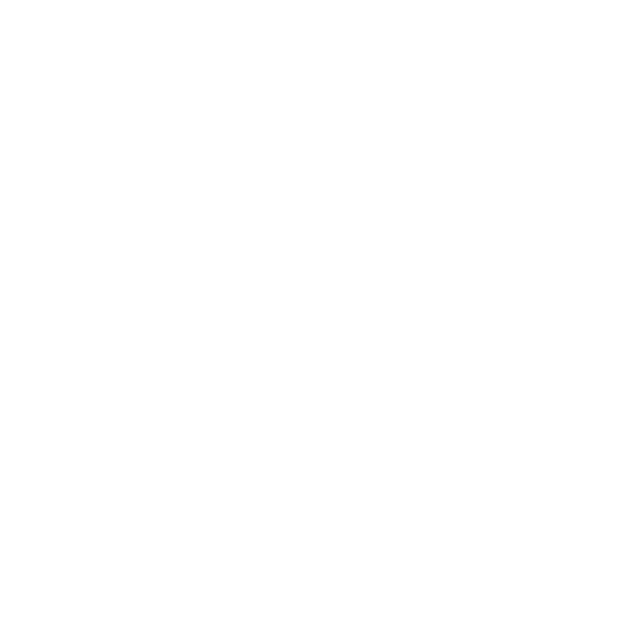
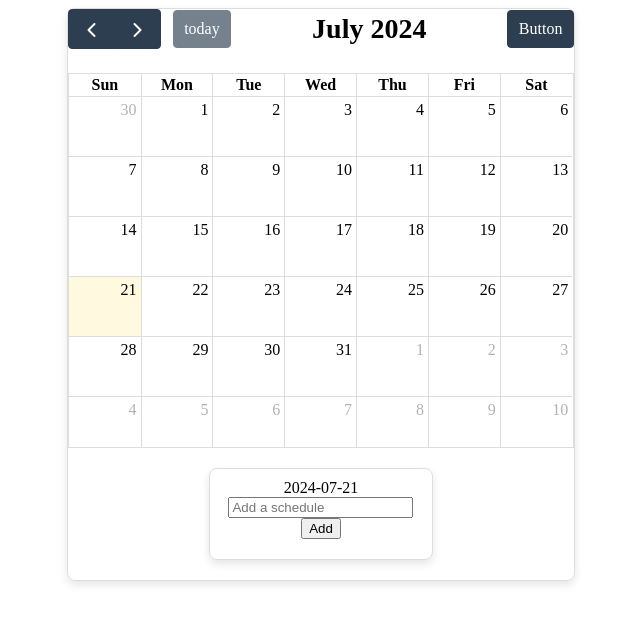
Before and after one commit to Likelion-YeungNam-Univ/12th-holing-web, a React (Create React App) app: page / in a window 1280 px wide. Shown: the top 624 px of the page, without its empty margins (319-959 px from the left). Built offline with nearby package versions, Linux system fonts and the light colour scheme.

Commit message:
feat: 기본 캘린더, 팝업창 구현

```diff
--- a/package.json
+++ b/package.json
@@ -3,11 +3,16 @@
   "version": "0.1.0",
   "private": true,
   "dependencies": {
+    "@fullcalendar/daygrid": "^6.1.15",
+    "@fullcalendar/interaction": "^6.1.15",
+    "@fullcalendar/react": "^6.1.15",
     "@testing-library/jest-dom": "^5.17.0",
     "@testing-library/react": "^13.4.0",
     "@testing-library/user-event": "^13.5.0",
+    "date-fns": "^3.6.0",
     "react": "^18.3.1",
     "react-dom": "^18.3.1",
+    "react-modal": "^3.16.1",
     "react-router-dom": "^6.24.1",
     "react-scripts": "5.0.1",
     "styled-components": "^6.1.11",
--- a/src/App.js
+++ b/src/App.js
@@ -1,5 +1,7 @@
+import CalendarDateSet from './components/DatePopUpContent';
+import MyFullCalendar from './components/MyFullCalendar';
+
 function App() {
-  return <div></div>;
+  return <MyFullCalendar />;
 }
-
 export default App;
--- /dev/null
+++ b/src/components/DatePopUp.js
@@ -0,0 +1,22 @@
+import React from 'react';
+import Modal from 'react-modal';
+import DatePopUpContent from './DatePopUpContent';
+
+const DatePopUp = ({ isOpen, onClose, getSelectedDate }) => {
+  if (!isOpen) return null;
+
+  return (
+    <Modal
+      isOpen={isOpen}
+      onRequestClose={onClose}
+      getSelectedDate={getSelectedDate}
+    >
+      <DatePopUpContent
+        onClose={onClose}
+        getSelectedDate={getSelectedDate}
+      />
+    </Modal>
+  );
+};
+
+export default DatePopUp;
--- /dev/null
+++ b/src/components/DatePopUpContent.js
@@ -0,0 +1,91 @@
+import React, { useState } from 'react';
+import {
+  getYear,
+  getMonth,
+  getDate,
+  addYears,
+  addMonths,
+  addDays,
+  format,
+  subYears,
+  subMonths,
+  subDays,
+} from 'date-fns';
+
+import {
+  DateWrapper,
+  DateColumn,
+  DateBox,
+  PreviousDate,
+  NextDate,
+} from '../style/DatePopUp-styled';
+
+const DatePopUpContent = ({ onClose, getSelectedDate }) => {
+  const [date, setDate] = useState(new Date());
+
+  const handleWheel = (event, unit) => {
+    event.preventDefault();
+    let newDate;
+    if (unit === 'year') {
+      newDate = addYears(date, event.deltaY < 0 ? 1 : -1);
+    } else if (unit === 'month') {
+      newDate = addMonths(date, event.deltaY < 0 ? 1 : -1);
+    } else if (unit === 'day') {
+      newDate = addDays(date, event.deltaY < 0 ? 1 : -1);
+    }
+    setDate(newDate);
+  };
+
+  const handleComplete = () => {
+    const year = getYear(date);
+    const month = getMonth(date) + 1; // getMonth는 0부터 시작하므로 +1 해줘야 함
+    const day = getDate(date);
+    const formattedDate = `${year}-${month}-${day}`;
+    onClose();
+
+    getSelectedDate(formattedDate);
+  };
+
+  const year = getYear(date);
+  const month = format(date, 'M월');
+  const day = getDate(date);
+
+  const previousYear = getYear(subYears(date, 1));
+  const nextYear = getYear(addYears(date, 1));
+  const previousMonth = format(subMonths(date, 1), 'M월');
+  const nextMonth = format(addMonths(date, 1), 'M월');
+  const previousDay = getDate(subDays(date, 1));
+  const nextDay = getDate(addDays(date, 1));
+
+  return (
+    <>
+      <DateWrapper>
+        <DateColumn>
+          <PreviousDate>{previousYear}</PreviousDate>
+          <DateBox onWheel={(event) => handleWheel(event, 'year')}>
+            {year}
+          </DateBox>
+          <NextDate>{nextYear}</NextDate>
+        </DateColumn>
+        <DateColumn>
+          <PreviousDate>{previousMonth}</PreviousDate>
+          <DateBox onWheel={(event) => handleWheel(event, 'month')}>
+            {month}
+          </DateBox>
+          <NextDate>{nextMonth}</NextDate>
+        </DateColumn>
+        <DateColumn>
+          <PreviousDate>{previousDay}일</PreviousDate>
+          <DateBox onWheel={(event) => handleWheel(event, 'day')}>
+            {day}일
+          </DateBox>
+          <NextDate>{nextDay}일</NextDate>
+        </DateColumn>
+      </DateWrapper>
+      <button onClick={onClose}>취소</button>
+      <button onClick={handleComplete}>완료</button>
+    </>
+  );
+};
+
+export default DatePopUpContent;
--- /dev/null
+++ b/src/components/MyFullCalendar.js
@@ -0,0 +1,74 @@
+import React, { useRef, useState, useEffect } from 'react';
+import FullCalendar from '@fullcalendar/react';
+import dayGridPlugin from '@fullcalendar/daygrid';
+import interactionPlugin from '@fullcalendar/interaction';
+import MySchedule from './MySchedule';
+import DatePopUp from './DatePopUp';
+import { CalendarWrapper } from '../style/Calendar-styled';
+
+const MyFullCalendar = () => {
+  const calendarRef = useRef(null);
+
+  const [selectedDate, setSelectedDate] = useState(() => {
+    const today = new Date();
+    today.setMinutes(today.getMinutes() - today.getTimezoneOffset());
+    return today.toISOString().split('T')[0];
+  });
+
+  const [isModalOpen, setIsModalOpen] = useState(false);
+
+  useEffect(() => {
+    const calendar = calendarRef.current.getApi();
+
+    const handleDateClick = (info) => {
+      setSelectedDate(info.dateStr);
+    };
+
+    calendar.on('dateClick', handleDateClick);
+
+    return () => {
+      calendar.off('dateClick', handleDateClick);
+    };
+  }, []);
+
+  const openModal = () => {
+    setIsModalOpen(true);
+  };
+
+  const closeModal = () => {
+    setIsModalOpen(false);
+  };
+
+  const getSelectedDate = (x) => {
+    setSelectedDate(x);
+  };
+
+  return (
+    <CalendarWrapper>
+      <FullCalendar
+        ref={calendarRef}
+        plugins={[dayGridPlugin, interactionPlugin]}
+        initialView="dayGridMonth"
+        headerToolbar={{
+          start: 'prev,next today',
+          center: 'title',
+          end: 'myCustomButton', // 버튼 추가
+        }}
+        customButtons={{
+          myCustomButton: {
+            text: 'Button',
+            click: openModal,
+          },
+        }}
+      />
+      <MySchedule selectedDate={selectedDate} />
+      <DatePopUp
+        isOpen={isModalOpen}
+        onClose={closeModal}
+        getSelectedDate={getSelectedDate}
+      ></DatePopUp>
+    </CalendarWrapper>
+  );
+};
+
+export default MyFullCalendar;
--- /dev/null
+++ b/src/components/MySchedule.js
@@ -0,0 +1,52 @@
+import React, { useState } from 'react';
+import {
+  ScheduleBox,
+  ScheduleList,
+  ScheduleItem,
+} from '../style/Schedule-styled';
+
+const MySchedule = ({ selectedDate }) => {
+  const [schedules, setSchedules] = useState({});
+
+  const [newSchedule, setNewSchedule] = useState('');
+
+  const handleInputChange = (e) => {
+    setNewSchedule(e.target.value);
+  };
+
+  const handleAddSchedule = () => {
+    if (newSchedule.trim() === '') return;
+
+    setSchedules((prevSchedules) => {
+      const updatedSchedules = { ...prevSchedules };
+      if (!updatedSchedules[selectedDate]) {
+        updatedSchedules[selectedDate] = [];
+      }
+      updatedSchedules[selectedDate].push(newSchedule);
+      return updatedSchedules;
+    });
+
+    setNewSchedule('');
+  };
+
+  return (
+    <ScheduleBox>
+      <div>{selectedDate}</div>
+      <input
+        type="text"
+        value={newSchedule}
+        onChange={handleInputChange}
+        placeholder="Add a schedule"
+      />
+      <button onClick={handleAddSchedule}>Add</button>
+      <ScheduleList>
+        {schedules[selectedDate] &&
+          schedules[selectedDate].map((schedule, index) => (
+            <ScheduleItem key={index}>{schedule}</ScheduleItem>
+          ))}
+      </ScheduleList>
+    </ScheduleBox>
+  );
+};
+
+export default MySchedule;
--- /dev/null
+++ b/src/style/Calendar-styled.js
@@ -0,0 +1,10 @@
+import styled from "styled-components";
+
+export const CalendarWrapper = styled.div`
+  width: 40%;
+  height: 40%;
+  margin: 0 auto;
+  border: 1px solid #ddd;
+  border-radius: 8px;
+  box-shadow: 0 4px 8px rgba(0, 0, 0, 0.1);
+`;
--- /dev/null
+++ b/src/style/DatePopUp-styled.js
@@ -0,0 +1,27 @@
+import styled from 'styled-components';
+
+export const DateWrapper = styled.div`
+  display: flex;
+  gap: 10px;
+`;
+
+export const DateColumn = styled.div`
+  display: flex;
+  flex-direction: column;
+  align-items: center;
+  gap: 5px;
+`;
+
+export const DateBox = styled.div`
+  padding: 10px;
+  cursor: pointer;
+  font-weight: bold;
+`;
+
+export const PreviousDate = styled.div`
+  font-weight: lighter;
+`;
+
+export const NextDate = styled.div`
+  font-weight: lighter;
+`;
--- /dev/null
+++ b/src/style/Schedule-styled.js
@@ -0,0 +1,24 @@
+import styled from "styled-components";
+
+export const ScheduleBox = styled.div`
+  width: 40%;
+  margin: 20px auto;
+  padding: 10px;
+  border: 1px solid #ddd;
+  border-radius: 8px;
+  box-shadow: 0 4px 8px rgba(0, 0, 0, 0.1);
+  text-align: center;
+`;
+
+export const ScheduleList = styled.ul`
+  list-style-type: none;
+  padding: 0;
+  margin: 10px 0 0 0;
+`;
+
+export const ScheduleItem = styled.li`
+  margin: 5px 0;
+  padding: 5px;
+  border-bottom: 1px solid #ddd;
+  font-family: 'Pretendard';
+`;
```
Also changed, not shown: 1 other file (tests, documents, lock files or other folders).
